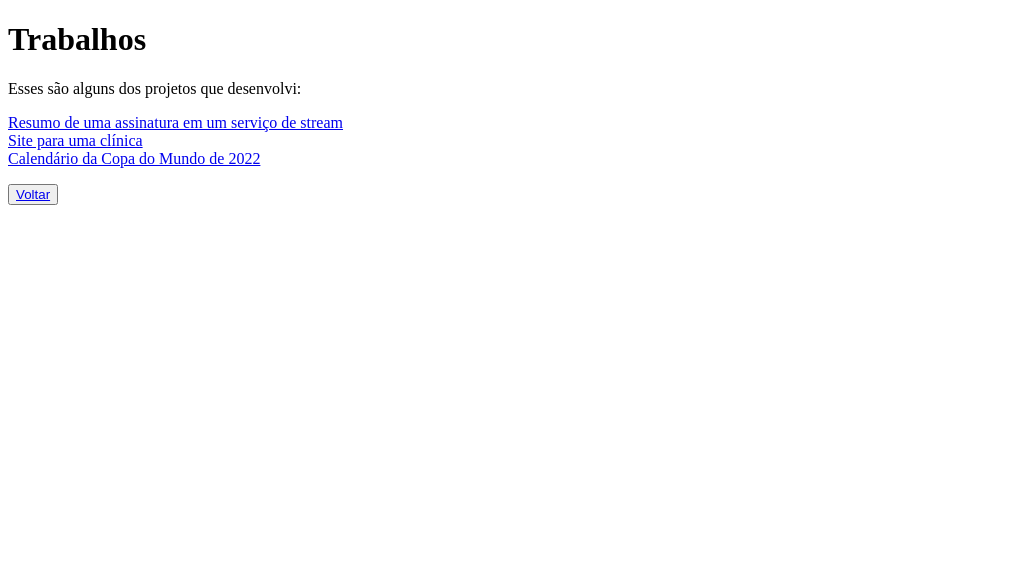
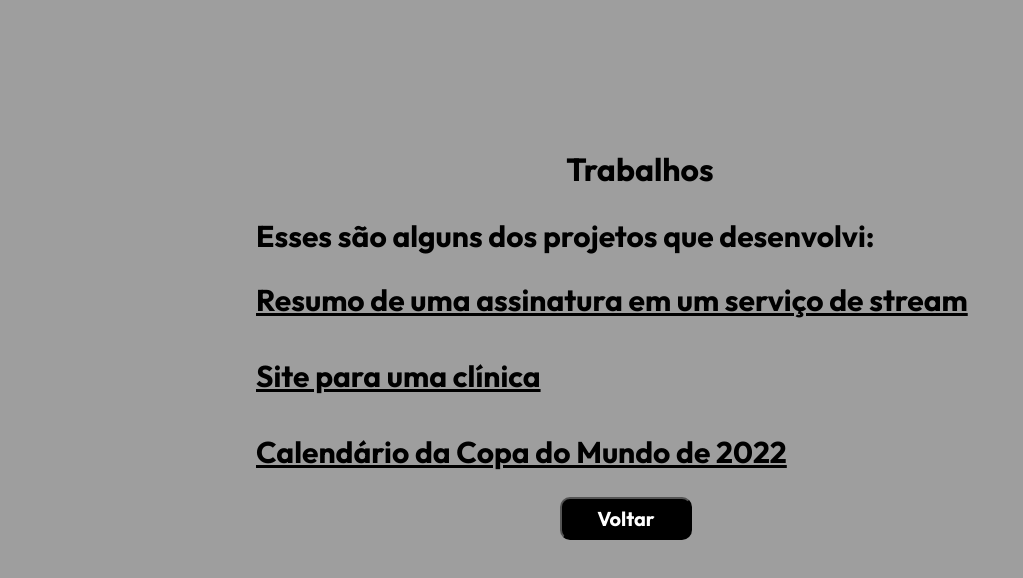
Before and after one commit to moraes7/Nicolas-Moraes, a plain HTML site: page paginas/trabalhos.html in a window 1280 px wide. Shown: the whole page, without its empty margins (0-1023 px from the left). Drawn offline with Linux system fonts and the light colour scheme; the site is published under a folder, as on GitHub Pages, so addresses that start at the root find nothing.

Commit message:
Update trabalhos.html

```diff
--- a/paginas/trabalhos.html
+++ b/paginas/trabalhos.html
@@ -6,7 +6,7 @@
     <link rel="preconnect" href="https://fonts.googleapis.com">
     <link rel="preconnect" href="https://fonts.gstatic.com" crossorigin>
     <link href="https://fonts.googleapis.com/css2?family=Outfit:wght@400;700&display=swap" rel="stylesheet">
-    <link rel="stylesheet" href="/style.css">
+    <link rel="stylesheet" href="../style.css">
     <title>Trabalhos</title>
 </head>
 <body>
@@ -23,7 +23,7 @@
     </p>
 
     <div class="btn">
-        <button><a href="/index.html" >Voltar</a></button>
+        <button><a href="../index.html" >Voltar</a></button>
     </div>
 </body>
 </html>
```
